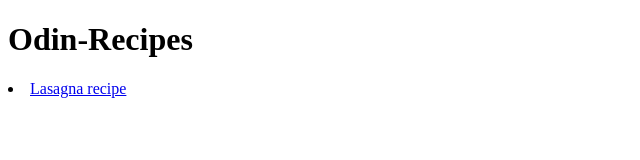
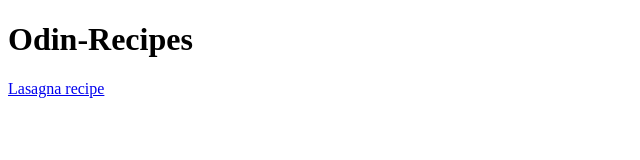
Before and after one commit to Yveshby27/odin-recipes, a plain HTML site: page index.html in a window 1280 px wide. Shown: the full height of the page, 0-640 px from the left. Drawn offline with Linux system fonts and the light colour scheme.

Commit message:
Fix a small detail in the code I put a list tag around the lasagan recipe link element so I decided to remove it

```diff
--- a/index.html
+++ b/index.html
@@ -6,6 +6,6 @@
 </head>
 <body>
     <h1>Odin-Recipes</h1>
-    <li><a href="recipes/lasagna.html">Lasagna recipe</a></li>
+    <a href="recipes/lasagna.html">Lasagna recipe</a>
 </body>
 </html>
```
